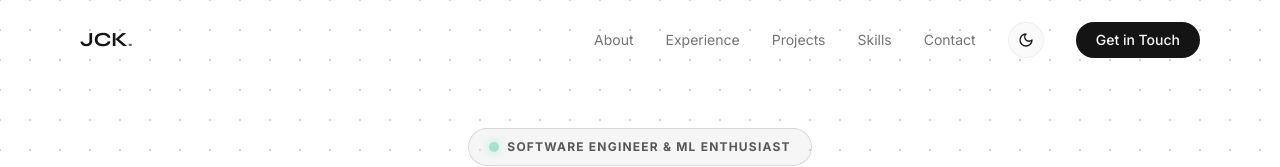
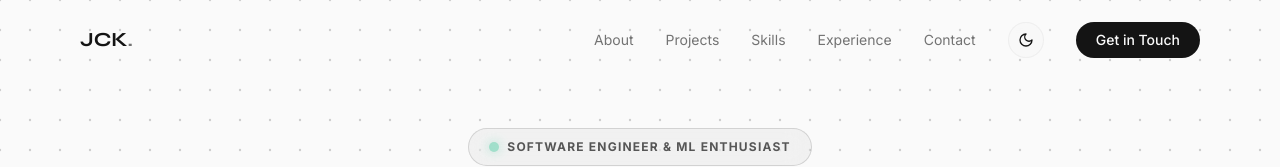
Before and after one commit to JITHENTHIRIYA/personalPortfolio, a React (Vite) app: page / in a window 1280 px wide. Shown: the top 167 px of the page. Built offline with nearby package versions, Linux system fonts and the light colour scheme; the HTML template or start-up script is replaced by a standard one.

Commit message:
fix: section order revamp

```diff
--- a/src/components/Navbar.tsx
+++ b/src/components/Navbar.tsx
@@ -5,9 +5,9 @@ import { ThemeToggle } from "./ThemeToggle";
 
 const navLinks = [
   { label: "About", href: "#about" },
-  { label: "Experience", href: "#experience" },
   { label: "Projects", href: "#projects" },
   { label: "Skills", href: "#skills" },
+  { label: "Experience", href: "#experience" },
   { label: "Contact", href: "#contact" },
 ];
 
--- a/src/index.css
+++ b/src/index.css
@@ -6,7 +6,7 @@
 
 @layer base {
   :root {
-    --background: 0 0% 100%;
+    --background: 0 0% 98%;
     --foreground: 0 0% 8%;
     --card: 0 0% 97%;
     --card-foreground: 0 0% 8%;
@@ -27,7 +27,7 @@
     --ring: 0 0% 8%;
     --radius: 0.75rem;
 
-    --hero-bg: 0 0% 100%;
+    --hero-bg: 0 0% 98%;
     --hero-foreground: 0 0% 8%;
     --hero-muted: 0 0% 45%;
     --surface-glass: 0 0% 100% / 0.06;
--- a/src/pages/Index.tsx
+++ b/src/pages/Index.tsx
@@ -17,10 +17,10 @@ const Index = () => {
       <Navbar />
       <HeroSection />
       <AboutSection />
+      <ProjectsSection />
+      <SkillsSection />
       <ExperienceSection />
       <StatsSection />
-      <ProjectsSection />
-      <SkillsSection />
       <FAQSection />
       <ContactSection />
       <Footer />
```
